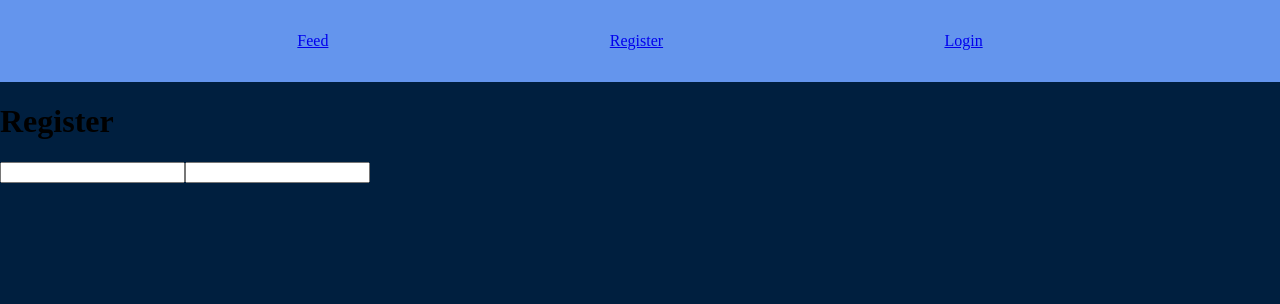
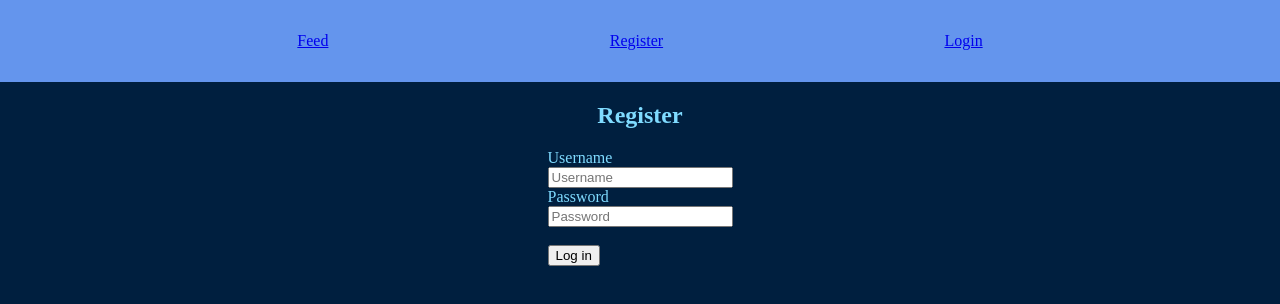
Before and after one commit to Pleopleq/image-board-clone-frontend-v2, a React (Create React App) app: page /register in a window 1280 px wide. Shown: the top 304 px of the page. Built offline with nearby package versions, Linux system fonts and the light colour scheme.

Commit message:
Change type text to type password in login form. Added login to Register component.

```diff
--- a/src/actions/auth.js
+++ b/src/actions/auth.js
@@ -6,7 +6,13 @@ import {
     LOGOUT,
     SET_MESSAGE,
 } from "./type";
-import loginService from '../services/login'
+
+import authService from '../services/auth'
+
+export const registerAction = (response) => ({
+    type: REGISTER_SUCCESS,
+    payload: { user: response }
+})
 
 export const userLogin = (response) => ({
     type: LOGIN_SUCCESS,
@@ -26,27 +32,17 @@ export const userLogout = () => ({
     type: LOGOUT
 })
 
-export const login = credentials => (dispatch) => {
-    return loginService.login(credentials).then(
-        response => {
-            dispatch(userLogin(response))
-            return Promise.resolve()
-        },
-        (error) => {
-            const message = (error.response &&
-                error.response.data &&
-                error.response.data.message) ||
-              error.message ||
-              error.toString();
-              dispatch(userLoginFail())
-              dispatch(setMessage(message))
+export const register = newUserInfo => async (dispatch) => {
+    const response = await authService.register(newUserInfo)
+    dispatch(registerAction(response))
+}
 
-              return Promise.reject()
-        }
-    )
+export const login = credentials => async (dispatch) => {
+    const response = await authService.login(credentials)
+    dispatch(userLogin(response))
 }
 
 export const logout = () => (dispatch) => {
-    loginService.logout()
+    authService.logout()
     dispatch(userLogout())
 }
--- a/src/components/Login.js
+++ b/src/components/Login.js
@@ -1,6 +1,6 @@
 import React, { useState } from 'react';
 import { useDispatch, useSelector } from 'react-redux'
-import { Redirect, useHistory  } from 'react-router-dom'
+import { useHistory  } from 'react-router-dom'
 import { login } from '../actions/auth'
 import styled from 'styled-components';
 
@@ -18,7 +18,7 @@ const StyledLabel = styled.label`
     color: #7FDBFF;
 `
 
-const Login = (props) => {
+const Login = () => {
     const [username, setUsername] = useState('')
     const [password, setPassword] = useState('')
     const history = useHistory()
@@ -45,10 +45,6 @@ const Login = (props) => {
         setPassword('')
     }
 
-    if (isLoggedIn) {
-        return <Redirect to="/" />;
-    }
-
     return (
         <>
         <StyledLoginForm>
@@ -68,7 +64,7 @@ const Login = (props) => {
                     <StyledLabel>Password</StyledLabel><br/>
                     <input
                     value={password}
-                    type="text"
+                    type="password"
                     name="password"
                     placeholder="Password"
                     onChange={(e) => setPassword(e.target.value)}
--- a/src/components/Register.js
+++ b/src/components/Register.js
@@ -1,13 +1,78 @@
-import React from 'react';
+import React, { useState } from 'react';
+import { useDispatch, useSelector } from 'react-redux'
+import { useHistory  } from 'react-router-dom'
+import { register, login } from '../actions/auth'
+import styled from "styled-components";
+
+const StyledLoginForm = styled.section`
+    background: #001f3f;
+    height: 100%;
+    display: flex;
+    flex-direction: column;
+    align-items:center;
+`
+const StyledTitle = styled.h1`
+    color: #7FDBFF;
+`
+const StyledLabel = styled.label`
+    color: #7FDBFF;
+`
 
 const Register = () => {
+    const [username, setUsername] = useState('')
+    const [password, setPassword] = useState('')
+    const history = useHistory()
+    const { isLoggedIn } = useSelector(state => state.auth)
+
+    const dispatch = useDispatch()
+
+    function onRegisterSubmit(e){
+        e.preventDefault()
+
+        const registerFields = {
+            username,
+            password
+        }
+
+        dispatch(register(registerFields))
+            .then(() => {
+                dispatch(login(registerFields))
+                history.push("/")
+            })
+
+        setUsername('')
+        setPassword('')
+    }
+
     return (
         <>
-        <h1>Register</h1>
-        <form>
-            <input></input>
-            <input></input>
-        </form>
+        <StyledLoginForm>
+            <StyledTitle>Register</StyledTitle>
+            <form onSubmit={onRegisterSubmit}>
+                <div>
+                    <StyledLabel>Username</StyledLabel><br/>
+                    <input
+                    value={username}
+                    type="text"
+                    name="username"
+                    placeholder="Username"
+                    onChange={(e) => setUsername(e.target.value)}
+                    />
+                </div>
+                <div>
+                    <StyledLabel>Password</StyledLabel><br/>
+                    <input
+                    value={password}
+                    type="password"
+                    name="password"
+                    placeholder="Password"
+                    onChange={(e) => setPassword(e.target.value)}
+                    />
+                </div>
+                <br/>
+                <button type="submit">Log in</button>
+            </form>
+        </StyledLoginForm>
         </>
     )
 }
--- a/src/reducers/authReducer.js
+++ b/src/reducers/authReducer.js
@@ -15,6 +15,12 @@ const initialState = user
 export default function authReducer(state = initialState, action) {
     const { type, payload } = action
     switch (type) {
+        case REGISTER_SUCCESS:
+            return {
+                ...state,
+                isLoggedIn: true,
+                user: payload.user
+            }
         case LOGIN_SUCCESS:
             return{
                 ...state,
--- /dev/null
+++ b/src/services/auth.js
@@ -0,0 +1,36 @@
+import axios from 'axios'
+const baseLoginURL = 'http://localhost:3001/api/login';
+const baseRegisterURL = 'http://localhost:3001/api/users'
+
+const register = async newUser => {
+    try {
+        const response = await axios.post(baseRegisterURL, newUser)
+        return response.data
+    } catch (error) {
+        console.error(error)
+    }
+}
+
+const login = async credentials => {
+    try {
+    const response = await axios.post(baseLoginURL, credentials)
+
+        if(response.data.token) {
+            localStorage.setItem("user", JSON.stringify(response.data))
+        }
+
+    return response.data
+    } catch (error) {
+        console.error(error)
+    }
+}
+
+const logout = () => {
+    localStorage.removeItem("user")
+}
+
+export default {
+    login,
+    logout,
+    register
+}
--- a/src/services/login.js
+++ /dev/null
@@ -1,20 +0,0 @@
-import axios from 'axios'
-const baseURL = 'http://localhost:3001/api/login';
-
-const login = credentials => {
-    return axios.post(baseURL, credentials)
-    .then((response) => {
-        if(response.data.token) {
-            localStorage.setItem("user", JSON.stringify(response.data))
-        }
-    })
-}
-
-const logout = () => {
-    localStorage.removeItem("user")
-}
-
-export default {
-    login,
-    logout
-}
```
Also changed, not shown: 1 other file (tests, documents, lock files or other folders).
